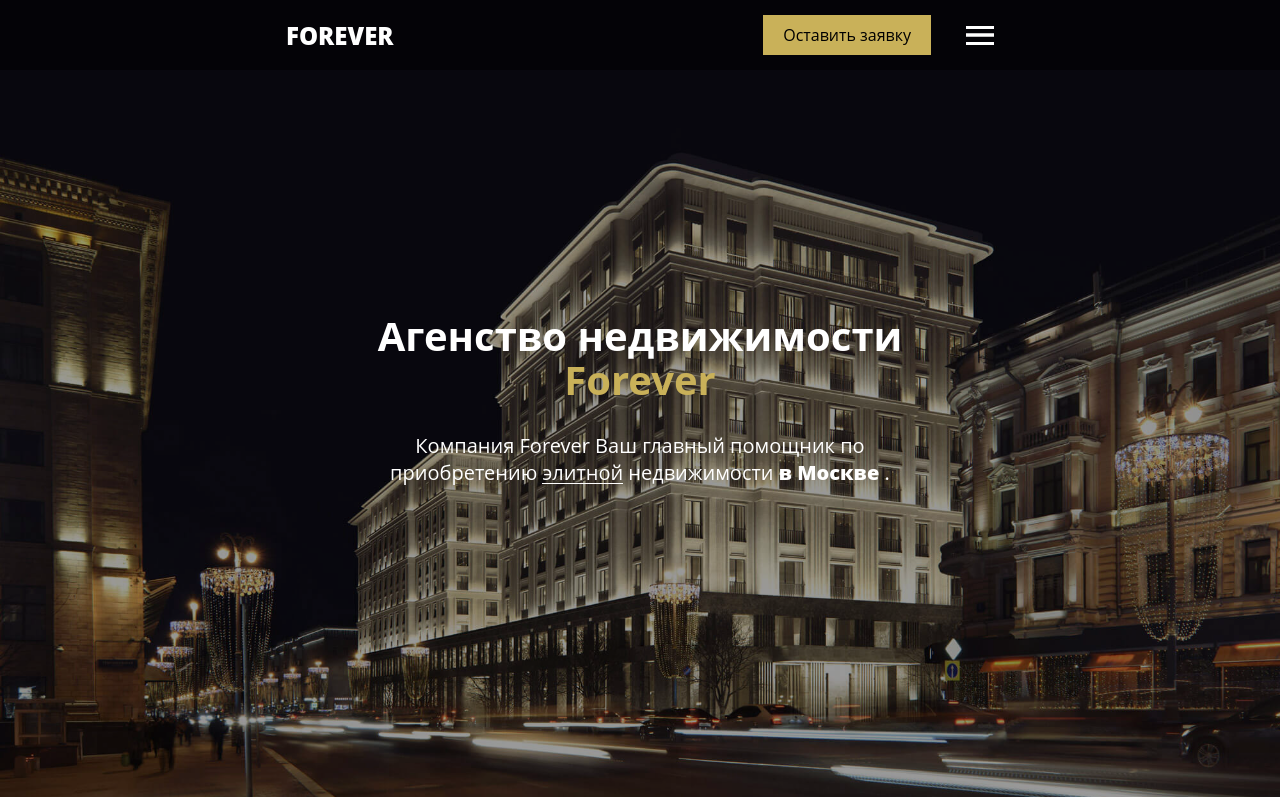
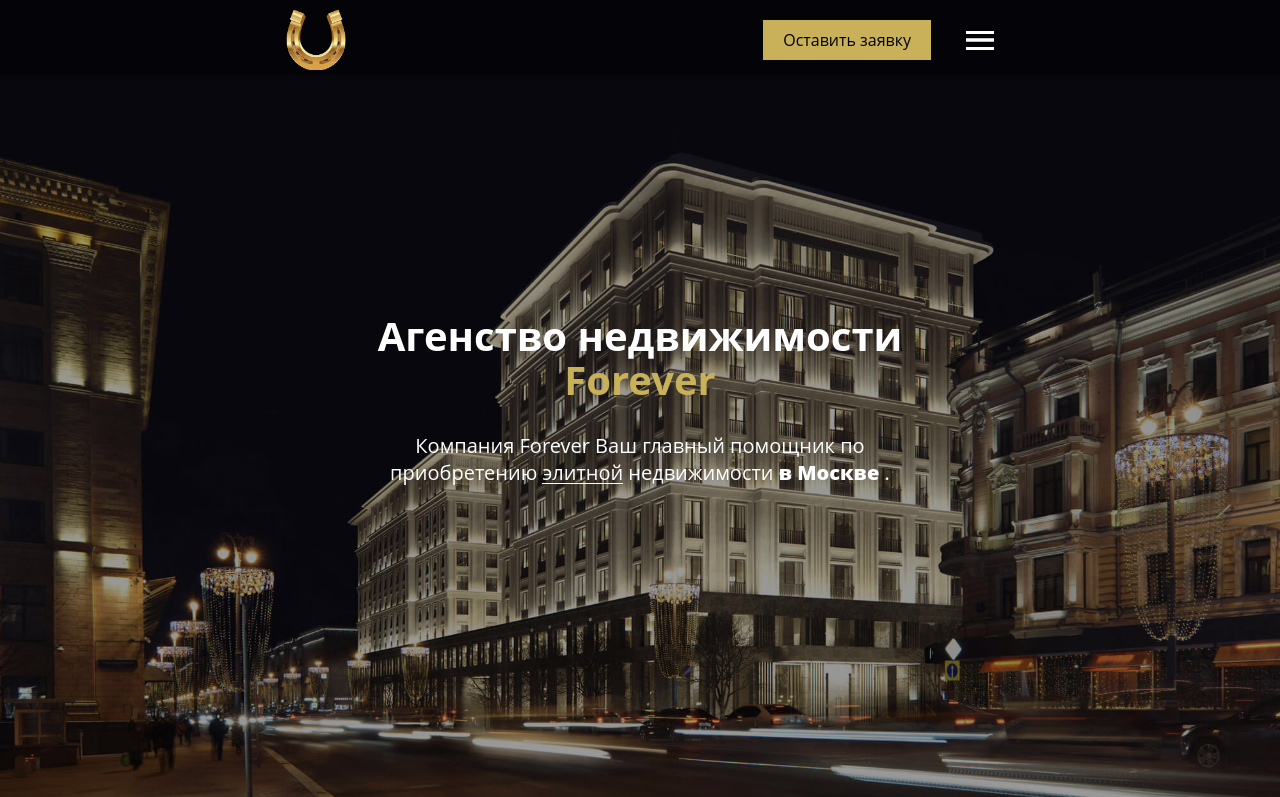
Before and after one commit to racoon-typing/FOREVER, a website: page src/index.html in a window 1280 px wide. Shown: the top 797 px of the page. Drawn offline with nearby package versions, Linux system fonts and the light colour scheme; files that its build step writes are made by us from their sources.

Commit message:
цвета и фото для главной страницы

```diff
--- a/src/assets/scss/module/first-screen.scss
+++ b/src/assets/scss/module/first-screen.scss
@@ -1,5 +1,5 @@
 .first-screen {
-    background-image: url('../img/content/first-screen/bg-content-mobile.png');
+    background-image: url('../img/content/first-screen/bg-content-mobile.jpeg');
     background-position: center;
     background-repeat: no-repeat;
     background-size: cover;
--- a/src/assets/scss/module/header.scss
+++ b/src/assets/scss/module/header.scss
@@ -29,15 +29,18 @@
         }
     }
 
-    &__title {
+    &__logo {
+        display: block;
         margin: 0;
-        font-size: 20px;
-        text-transform: uppercase;
         text-decoration: none;
         cursor: pointer;
-        font-size: 20px;
-        font-weight: 800;
-        color: $color-six;
+
+        &-img {
+            display: block;
+            width: 40px;
+            height: 40px;
+            object-fit: cover;
+        }
     }
 
     &__link {
@@ -205,22 +208,25 @@
             }
         }
     }
-
 }
 
 
 @media (min-width: $tablet-width) {
     .header {
         &__wrapper {
-            padding: 15px 30px;
+            padding: 5px 30px;
+            padding-top: 10px;
 
             &-content {
                 max-width: $tablet-width;
             }
         }
 
-        &__title {
-            font-size: 24px;
+        &__logo {
+            &-img {
+                width: 60px;
+                height: 60px;
+            }
         }
 
         &__link {
--- a/src/index.html
+++ b/src/index.html
@@ -123,7 +123,11 @@
 
                 <div class="about__img-wrapper">
                     <h3 class="about__img-title">
-                        Компания Forever
+                        Компания
+
+                        <span class="about__img-title--second">
+                            Forever
+                        </span>
                     </h3>
 
                     <p class="about__img-text">
--- a/src/tpl/header.html
+++ b/src/tpl/header.html
@@ -1,8 +1,9 @@
 <header class="header">
     <div class="header__wrapper-content">
         <div class="header__wrapper">
-            <a class="header__title" href="#">
-                Forever
+            <a class="header__logo" href="#">
+                <img class="header__logo-img" src="../assets/img/content/logo.png" width="60" height="60" alt="">
+                <!-- Forever -->
             </a>
 
             <div class="header__wrapper-right">
```
Also changed, not shown: dist/assets/css/style.css, dist/assets/css/style.min.css, dist/index.html, src/assets/img/content/first-screen/bg-content-mobile.jpeg (added), src/assets/img/content/first-screen/bg-content-mobile.png (deleted), src/assets/img/content/logo.png (added).
